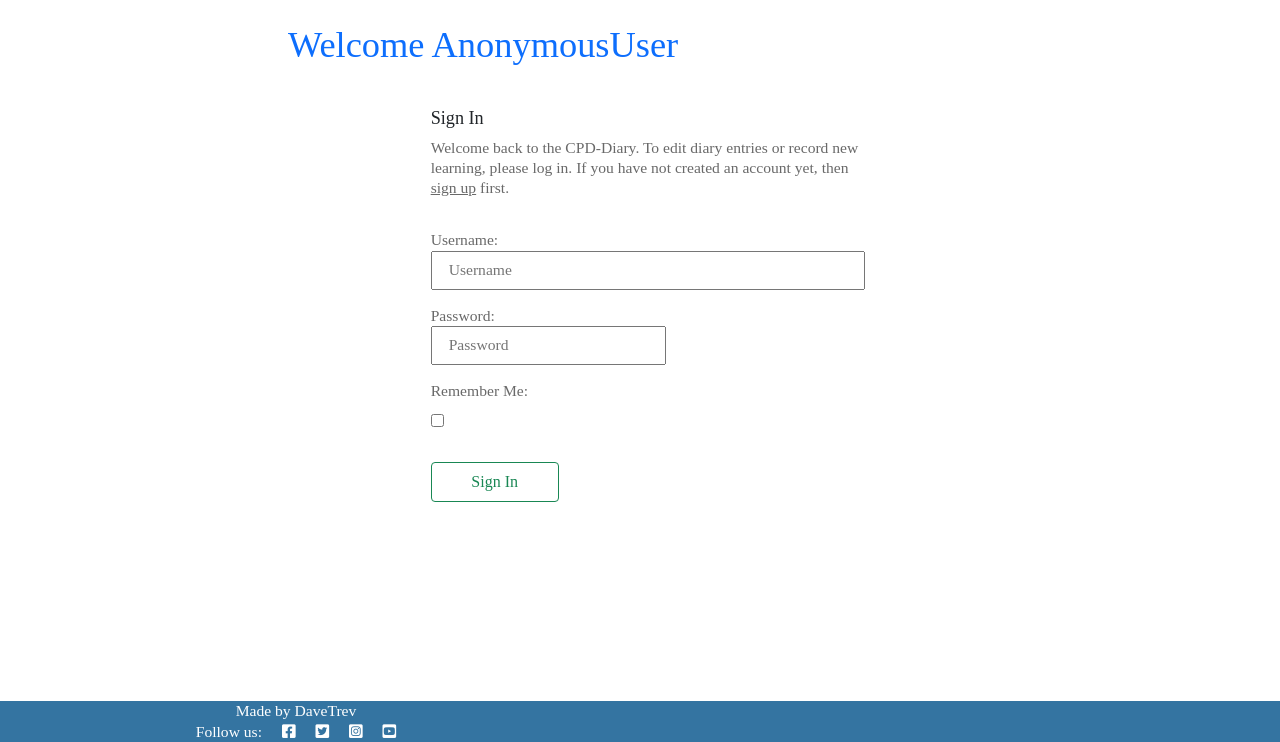
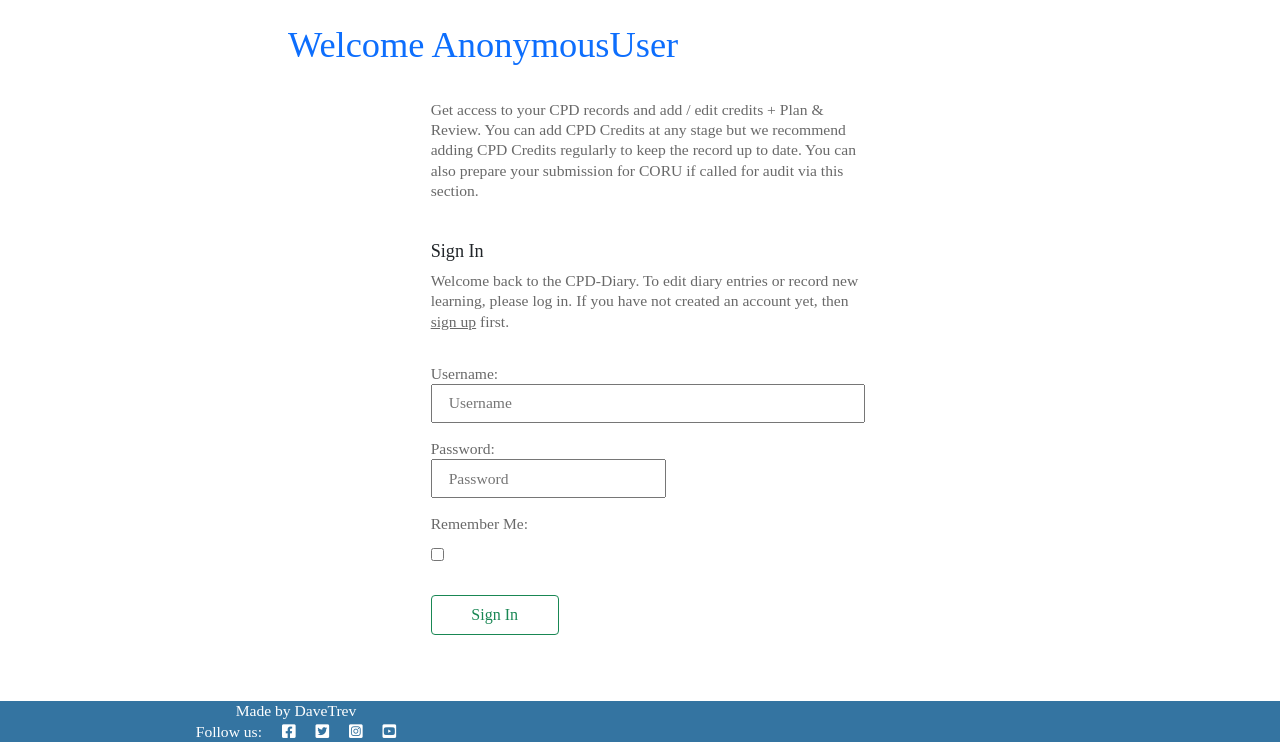
Before and after one commit to DaveTrev/p4-Django-diary, a Django app: page /accounts/login/ in a window 1280 px wide. Shown: the part 58-800 px from the top of the page. Run offline with Django 3.2, Linux system fonts and the light colour scheme; some libraries are stand-ins or nearby versions; some web fonts are replaced.

Commit message:
added p text to login page

```diff
--- a/cpddiary/templates/cpddiary/entry_detail.html
+++ b/cpddiary/templates/cpddiary/entry_detail.html
@@ -7,6 +7,7 @@
     <h2>{{ entry.title }}</h2>
     <h3>Date: </h3> <h3>{{ entry.date|date:'d-m-Y H:i' }}</h3>
     <h3>Cpd credits: </h3><h3>{{ entry.cpdCredits }}</h3>
+    <h3>Remember Approx. 1 CPD credit for every hour of new or enhanced learning achieved.</h3>
     <!-- CPD credits values need to be changed to whole numbers or add text to advise, time = credits -->
     <h3>Time Spent: </h3><h3>{{ entry.timeSpent }}</h3>
     <!-- Time spent, possible need to change numeric display to minutes for ease of use for user -->
--- a/templates/account/login.html
+++ b/templates/account/login.html
@@ -5,6 +5,17 @@
 {% block head_title %}{% trans "Sign In" %}{% endblock %}
 
 {% block content %}
+
+<div class="container">
+  <div class="row">
+    <div class="col-md-8 mt-3 offset-md-2">
+<p>Get access to your CPD records and add / edit credits + Plan & Review.
+  You can add CPD Credits at any stage but we recommend adding CPD Credits regularly to keep the record up to date.
+  You can also prepare your submission for CORU if called for audit via this section.</p>
+</div>
+</div>
+</div>
+
 
 <div class="container">
   <div class="row">
```
Also changed, not shown: README.md.
